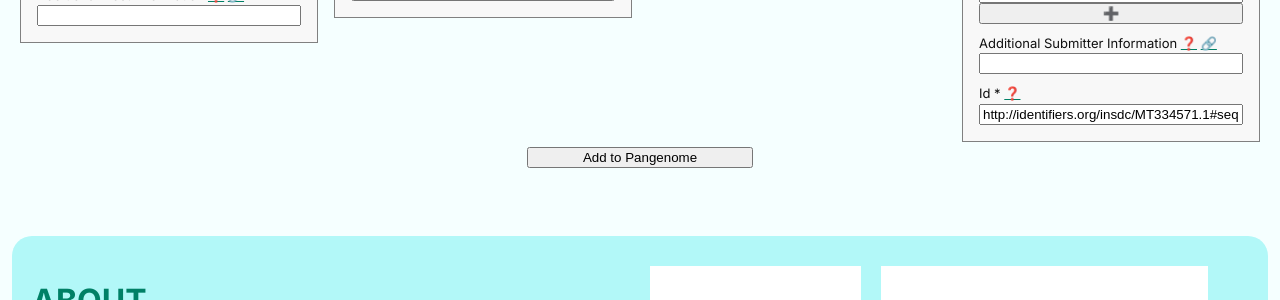
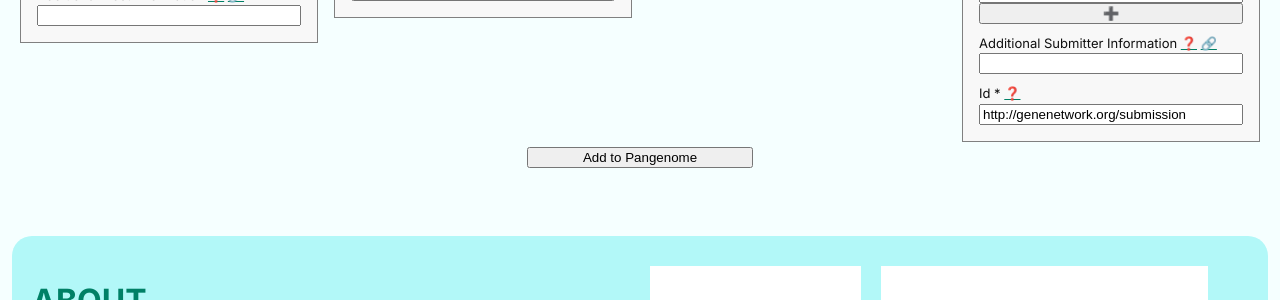
Before and after one commit to pubseq/bh20-seq-resource, a Flask app: page / in a window 1280 px wide. Shown: the part 1342-1642 px from the top of the page. Run offline with Flask 2, Linux system fonts and the light colour scheme.

Commit message:
Template: change metadata.id

```diff
--- a/bh20simplewebuploader/templates/form.html
+++ b/bh20simplewebuploader/templates/form.html
@@ -146,7 +146,7 @@
                                          {{ 'placeholder=http://www.wikidata.org/entity/Q30' if record['id']=='metadata.sample.collection_location'}}
                                          {{ 'placeholder=MyUniqueSampleId.1' if record['id']=='metadata.sample.sample_id'}}
                                          {{ 'value=http://purl.obolibrary.org/obo/NCBITaxon_2697049' if record['id']=='metadata.virus.virus_species'}}
-                                         {{ 'readonly=1 value=http://identifiers.org/insdc/MT334571.1#sequence' if record['id']=='metadata.id'}}
+                                         {{ 'readonly=1 value=http://genenetwork.org/submission' if record['id']=='metadata.id'}}
                                          name="{{ record['id'] }}{{ '[0]' if record['list'] else ''}}"
                                          {{ "required" if record['required'] else "" }} {{ ("step=" + record['step']) if 'step' in record else ""}}>
                                 {% endif %}
```
